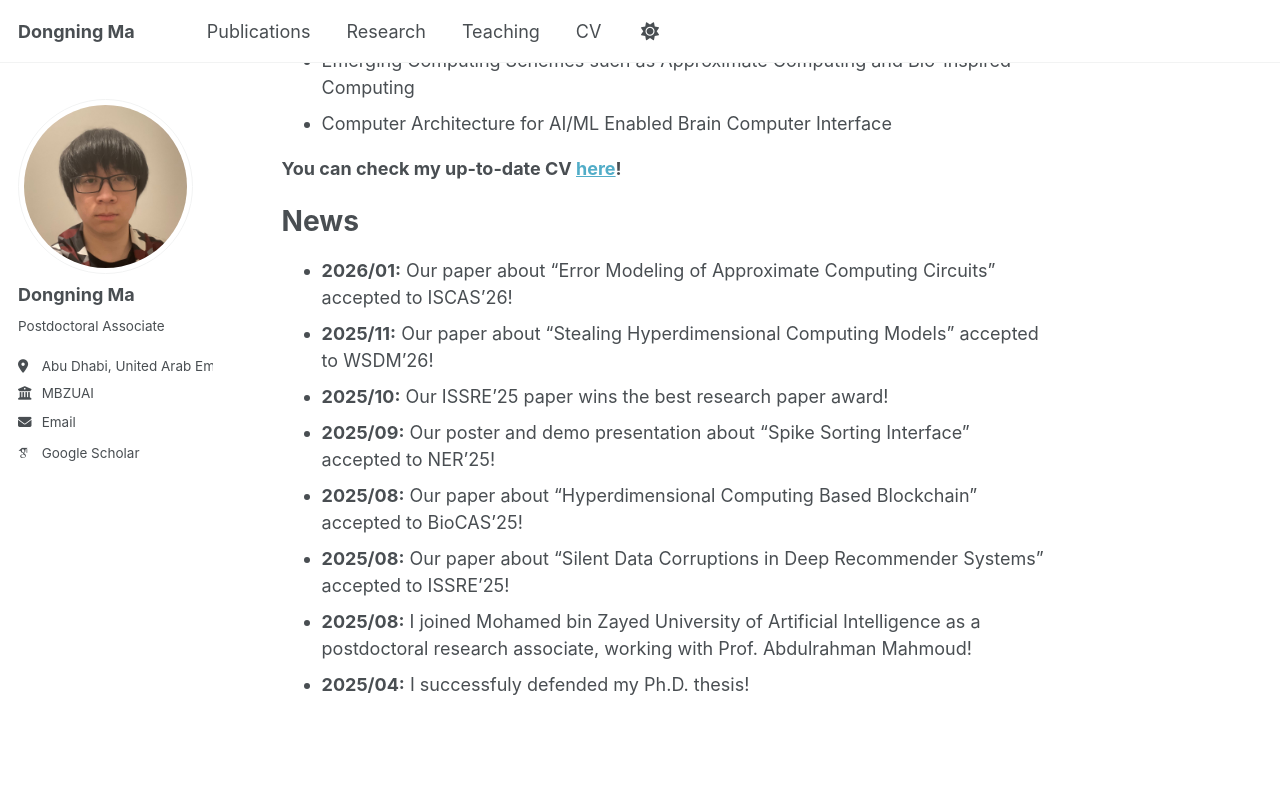
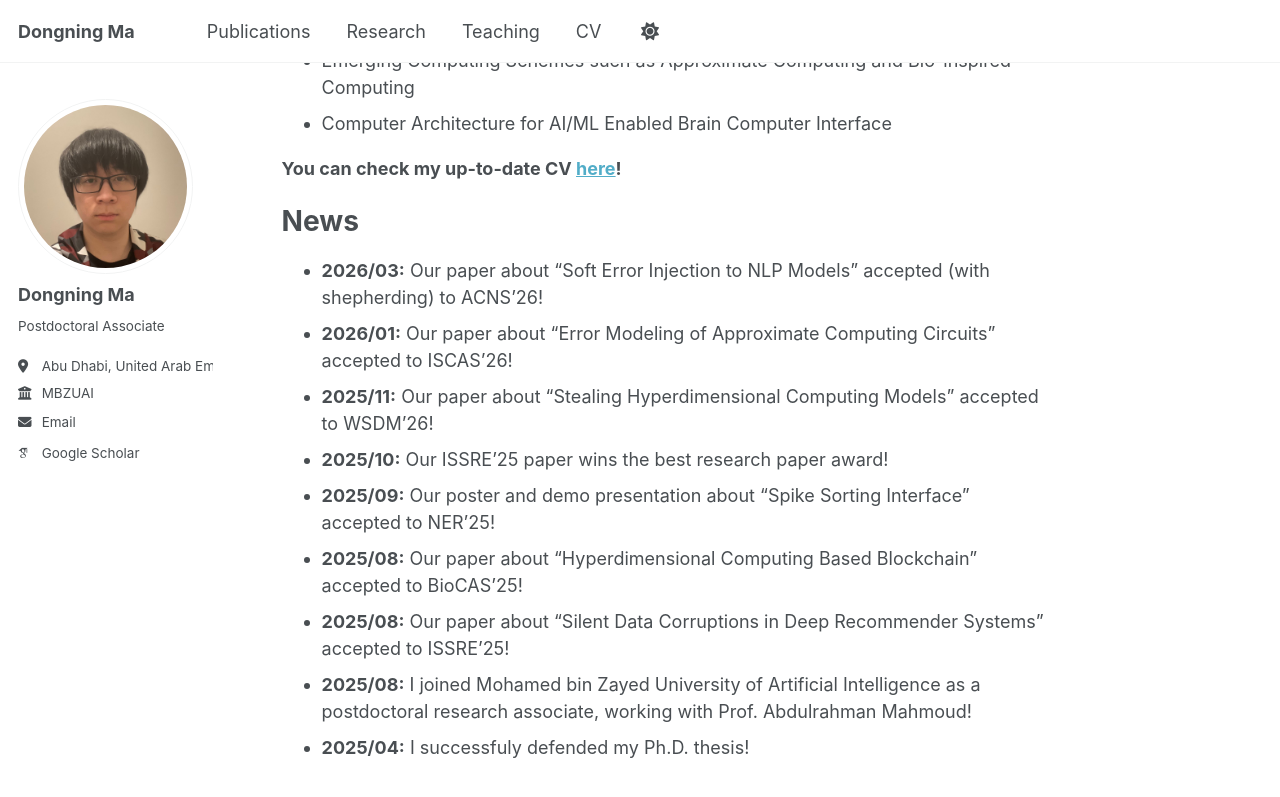
Before and after one commit to dongning-ma/dongning-ma.github.io, a Jekyll site: the page built from _pages/about.md, in a window 1280 px wide and 900 px high, scrolled down 420 px. Shown: the top 797 px of the window. Built offline with Jekyll 4.4.1, drawn with Linux system fonts in a browser that asks for light colours; some web fonts are replaced; a script that is not in the unit is left out.

Commit message:
Update new paper accepted

```diff
--- a/_pages/about.md
+++ b/_pages/about.md
@@ -17,6 +17,7 @@ I am actively looking for research positions in industry or tenure-track positio
 **You can check my up-to-date CV [here](/cv/)!**
 
 # News
+- **2026/03:** Our paper about "Soft Error Injection to NLP Models" accepted (with shepherding) to ACNS'26!
 - **2026/01:** Our paper about "Error Modeling of Approximate Computing Circuits" accepted to ISCAS'26!
 - **2025/11:** Our paper about "Stealing Hyperdimensional Computing Models" accepted to WSDM'26!
 - **2025/10:** Our ISSRE'25 paper wins the best research paper award!
```
Also changed, not shown: _pages/publications.md (+1 -0 lines), _pages/research.md (+2 -0 lines), 1 other file.
